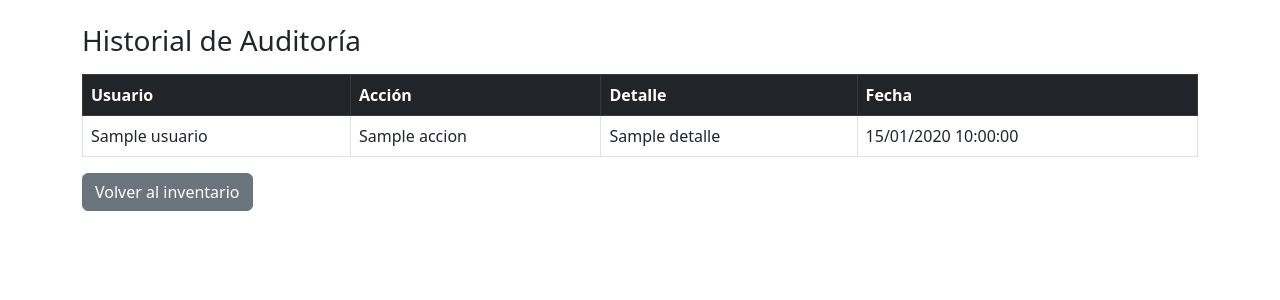
After one commit to jim29-icu/app2, a Flask app: page /auditoria in a window 1280 px wide. The commit adds this page. Shown: the top 300 px of the page. Run offline with Flask 3, Linux system fonts and the light colour scheme; the visitor is signed in with stand-in values (Sample User, id 1); a database or web service that is not in the repository returns one stand-in record (values such as "Sample title").

Commit message:
Audit Section
New section added

```diff
--- a/app.py
+++ b/app.py
@@ -22,6 +22,30 @@ usuarios  = db['usuarios']
 collection = db['Stock']
 equipos_collection = db['Equipos']
 reservas_collection = db["Reservas"]
+
+
+
+# ------fucion Audotoria------------------------
+
+def registrar_evento(db, usuario, accion, detalle=""):
+    evento = {
+        "usuario": usuario,
+        "accion": accion,
+        "detalle": detalle,
+        "fecha": datetime.now()
+    }
+    db.auditoria.insert_one(evento)
+
+
+# ------------Revisar auditoria------------------
+@app.route('/auditoria')
+def ver_auditoria():
+    if 'usuario' not in session:
+        return redirect('/')
+
+    eventos = db.auditoria.find().sort("fecha", -1)  # orden descendente
+    return render_template('auditoria.html', eventos=eventos)
+
 
 # ------------------------------
 
@@ -247,10 +271,12 @@ def inventario():
 # ------------------------------
 
 
+
 @app.route('/logout')
 def logout():
-    session.pop('usuario', None)
-    return redirect('/')
+    session.clear()  # Limpia toda la sesión
+    return redirect(url_for('login'))
+
 
 # ------------------------------
 
@@ -315,6 +341,12 @@ def agregar():
             }
 
             collection.insert_one(nuevo_producto)
+            # Auditoría
+            detalle = f"Producto agregado: {nuevo_producto['Description']}, LOT: {nuevo_producto['LOT']}"
+            registrar_evento(db, session['usuario'], "Agregar producto", detalle)
+
+
+
             return redirect(url_for('inventario', success=1))
 
         except (KeyError, ValueError) as e:
@@ -401,6 +433,10 @@ def editar(id):
             }
 
             collection.update_one({'_id': ObjectId(id)}, {'$set': datos_actualizados})
+            #Auditoria
+            detalle = f"Producto editado: {datos_actualizados['Description']}, LOT: {datos_actualizados['LOT']}, Nuevos datos: {datos_actualizados}"
+            registrar_evento(db, session['usuario'], "Editar producto", detalle)
+
             flash("Producto actualizado correctamente.", "success")
             return redirect(url_for('inventario', edited=1))
 
@@ -468,13 +504,31 @@ def exportar_stock():
 
 # ------------------------------
 
-@app.route('/eliminar/<id>',methods=['POST'])
+@app.route('/eliminar/<id>', methods=['POST'])
 def eliminar(id):
     if 'usuario' not in session:
         return redirect('/')
 
+    # Recuperar el producto antes de eliminarlo
+    producto = collection.find_one({'_id': ObjectId(id)})
+    if not producto:
+        flash("Producto no encontrado.", "danger")
+        return redirect('/inventario')
+
+    # Extraer datos clave para trazabilidad
+    lote = producto.get("LOT", "Sin lote")
+    descripcion = producto.get("Description", "Sin descripción")
+    detalle = f"Producto eliminado: {descripcion}, LOT: {lote}"
+
+    # Registrar auditoría
+    registrar_evento(db, session['usuario'], "Eliminar producto", detalle)
+
+    # Eliminar el producto
     collection.delete_one({'_id': ObjectId(id)})
+
+    flash("Producto eliminado correctamente.", "success")
     return redirect('/inventario')
+
 
 
 # ------------------------------
--- /dev/null
+++ b/templates/auditoria.html
@@ -0,0 +1,34 @@
+
+<!DOCTYPE html>
+<html>
+<head>
+  <title>Auditoría</title>
+  <link rel="stylesheet" href="https://cdn.jsdelivr.net/npm/bootstrap@5.3.0/dist/css/bootstrap.min.css">
+</head>
+<body>
+  <div class="container mt-4">
+    <h3 class="mb-3">Historial de Auditoría</h3>
+    <table class="table table-bordered table-hover">
+      <thead class="table-dark">
+        <tr>
+          <th>Usuario</th>
+          <th>Acción</th>
+          <th>Detalle</th>
+          <th>Fecha</th>
+        </tr>
+      </thead>
+      <tbody>
+        {% for evento in eventos %}
+        <tr>
+          <td>{{ evento.usuario }}</td>
+          <td>{{ evento.accion }}</td>
+          <td>{{ evento.detalle }}</td>
+          <td>{{ evento.fecha.strftime('%d/%m/%Y %H:%M:%S') }}</td>
+        </tr>
+        {% endfor %}
+      </tbody>
+    </table>
+    <a href="{{ url_for('inventario') }}" class="btn btn-secondary">Volver al inventario</a>
+  </div>
+</body>
+</html>
--- a/templates/inventario.html
+++ b/templates/inventario.html
@@ -10,6 +10,7 @@
 </head>
 {% include "base.html" %}
 
+<h2 style="font-size: 20px; font-weight: normal;">Hola, {{ session.usuario }} 👋</h2>
 
 <body>
 
```
